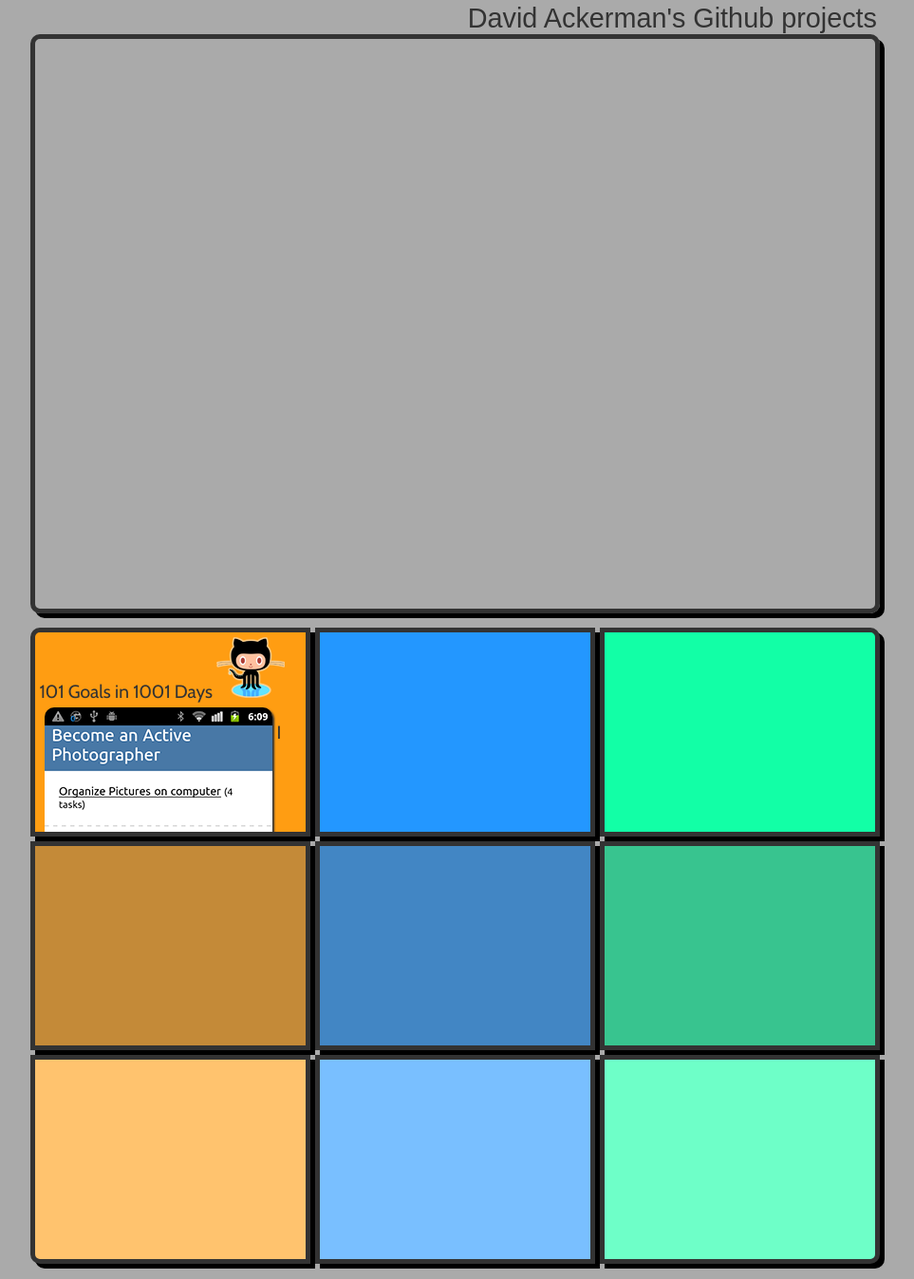
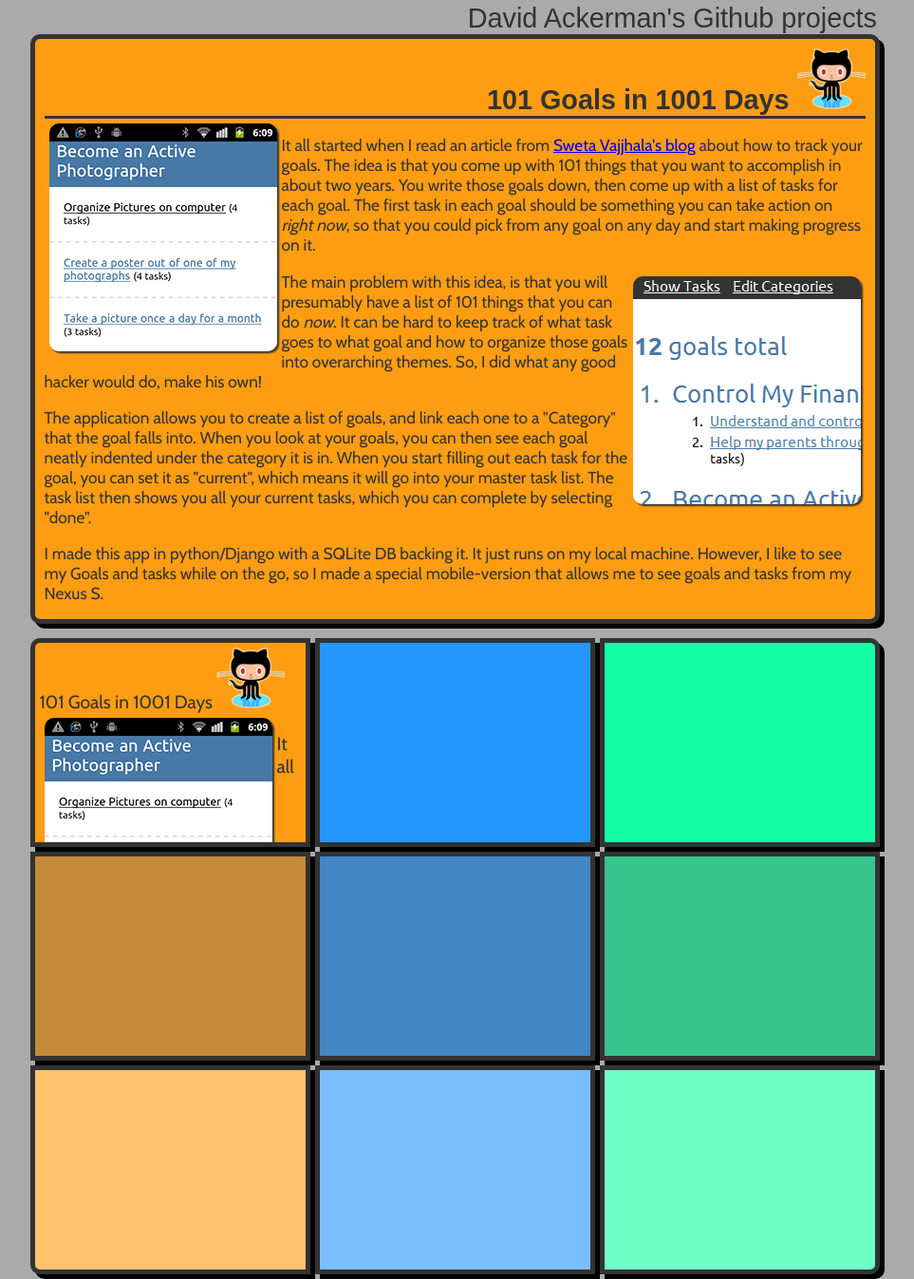
Before and after one commit to dackerman/ackermansoftware, a plain HTML site: page github-projects.html in a window 1280 px wide. Shown: the part 5-1352 px from the top of the page at 95% size, without its empty margins (161-1124 px from the left). Drawn offline with nearby package versions, Linux system fonts and the light colour scheme; a web font is replaced by a local one.

Commit message:
updated favicon and css to allow for dynamically expanding big window based on how much content is inside

```diff
--- a/github-projects.html
+++ b/github-projects.html
@@ -12,7 +12,6 @@
 	</div>
 	<div id="viewer">
 		<div id="viewer_content" class="viewer_content">
-
 		</div>
 	</div>
 	<div id="content">
@@ -28,7 +27,7 @@
 					<img class="thumb float-left" src="images/101in1001_mobile_thumb.png" />
 				</a>
 				<div class="description">
-					<p>I read an article from <a href="http://101goalsin1001days.com/">http://101goalsin1001days.com</a> about how to track your goals.  The idea is that you come up with 101 things that you want to accomplish in about two years.  You write those goals down, then come up with a list of tasks for each goal.  The first task in each goal should be something you can take action on <em>right now</em>, so that you could pick from any goal on any day and start making progress on it.</p>
+					<p>It all started when I read an article from <a href="http://www.blog.swetavajjhala.com/?p=387">Sweta Vajjhala's blog</a> about how to track your goals. The idea is that you come up with 101 things that you want to accomplish in about two years.  You write those goals down, then come up with a list of tasks for each goal.  The first task in each goal should be something you can take action on <em>right now</em>, so that you could pick from any goal on any day and start making progress on it.</p>
 					<a href="images/101in1001_desktop.png" title="Desktop version of the site">
 						<img class="thumb float-right" src="images/101in1001_desktop_thumb.png" />
 					</a>
--- a/github-projects.js
+++ b/github-projects.js
@@ -8,4 +8,5 @@
 		  $(this).css('background-color'));
 		event.preventDefault();
 	});
+	$(".top.left.project").click();
 });
--- a/style.css
+++ b/style.css
@@ -37,7 +37,6 @@
 
 #viewer {
 	width:885px;
-	height:600px;
 	margin:auto;
 	margin-bottom:10px;
 
```
Also changed, not shown: favicon.ico (added), favicon_larger.ico (added).
